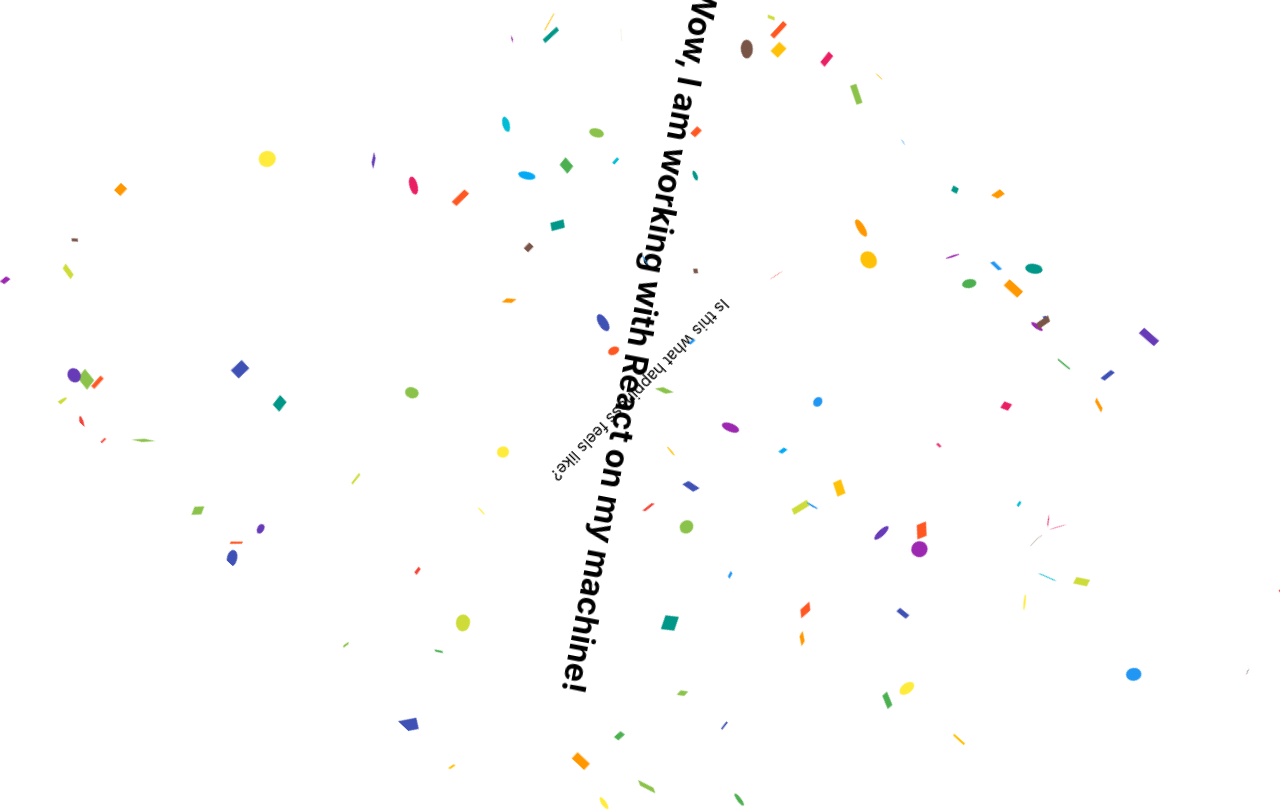
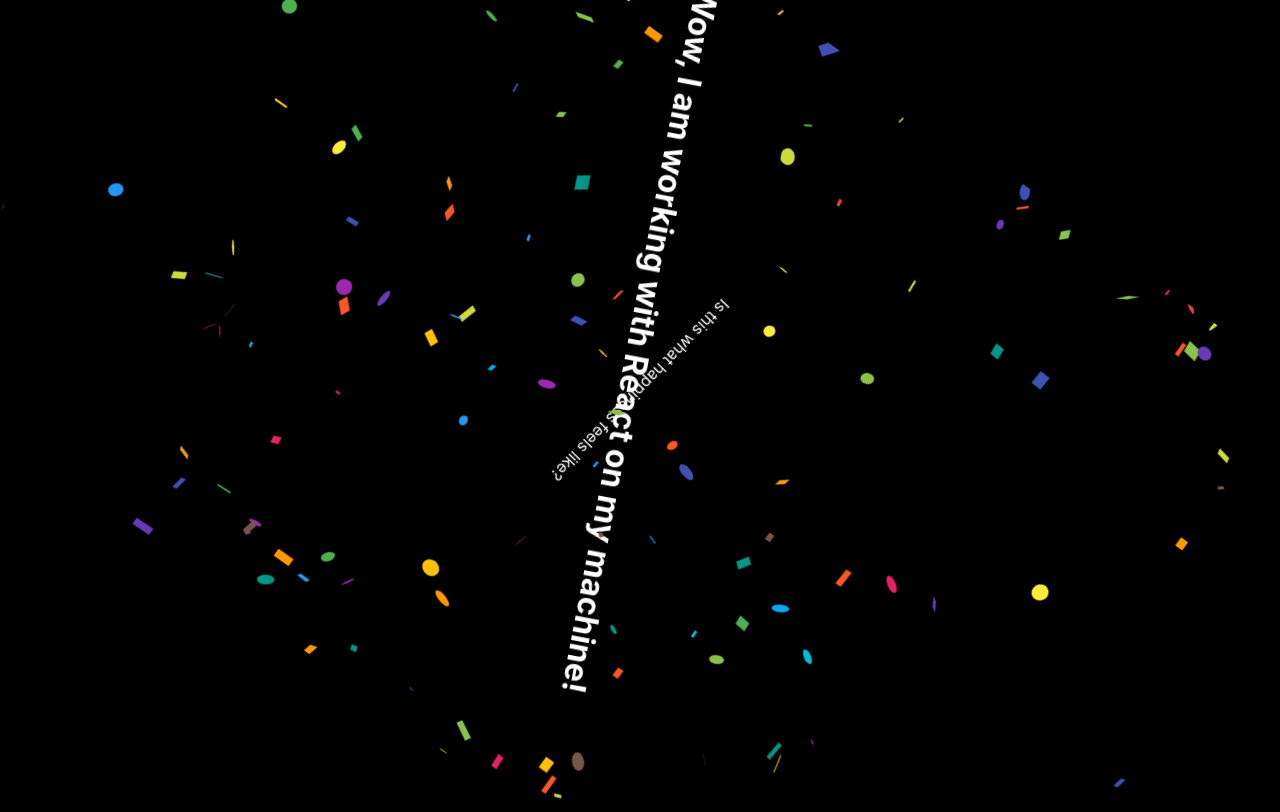
Before and after one commit to Mr-Luka/new-project, a React (Create React App) app: page / in a window 1280 px wide. Shown: the top 812 px of the page. Built offline with nearby package versions, Linux system fonts and the light colour scheme.

Commit message:
omg I made a tornado

```diff
--- a/src/App.css
+++ b/src/App.css
@@ -1,3 +1,7 @@
+body {
+    background-color: black;
+}
+
 .App {
   text-align: center;
   margin-top: 20rem;
@@ -6,7 +10,7 @@
 
 @media (prefers-reduced-motion: no-preference) {
   .confetti {
-    animation: App-logo-spin infinite 5s linear;
+    animation: App-logo-spin infinite 1s linear;
   }
 }
 
@@ -14,10 +18,12 @@
 
 h1 {
   animation: App-logo-spin infinite 20s linear;
+  color: white;
 }
 
 p{
   animation: App-logo-spin infinite 15s linear;
+  color: white;
 }
 
 @keyframes App-logo-spin {
```
